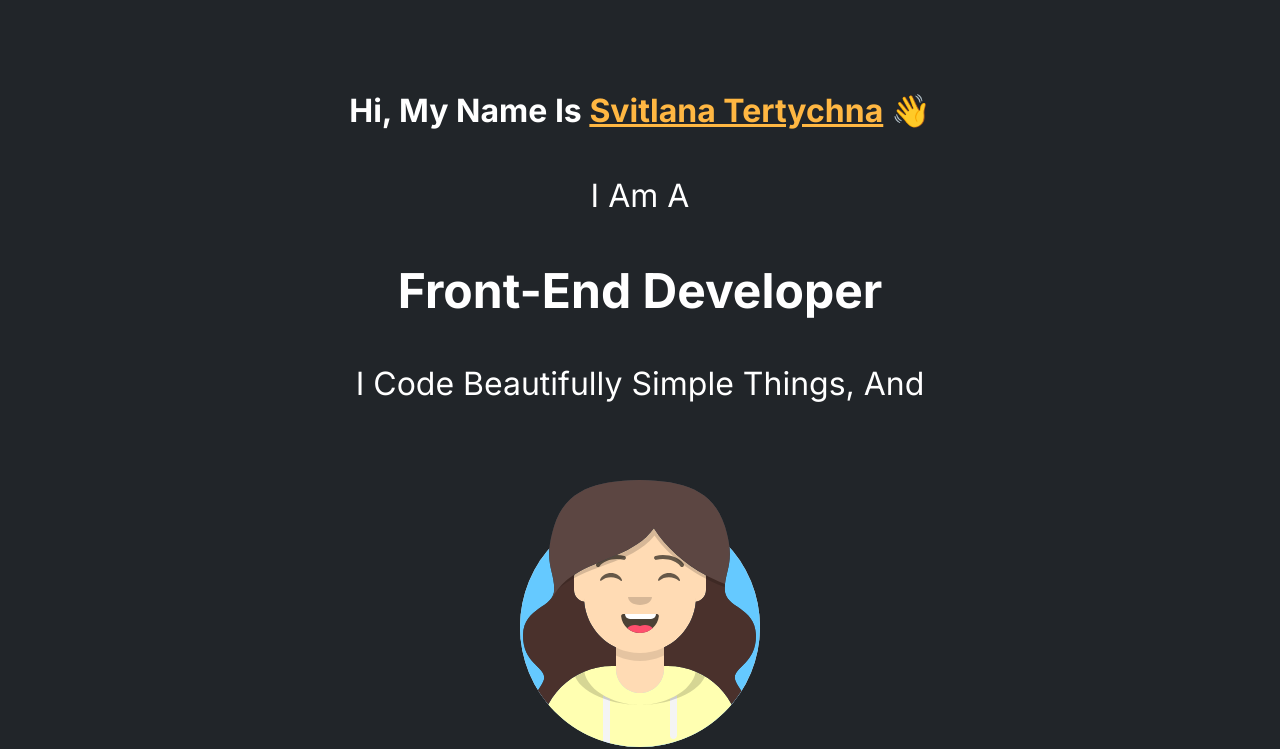
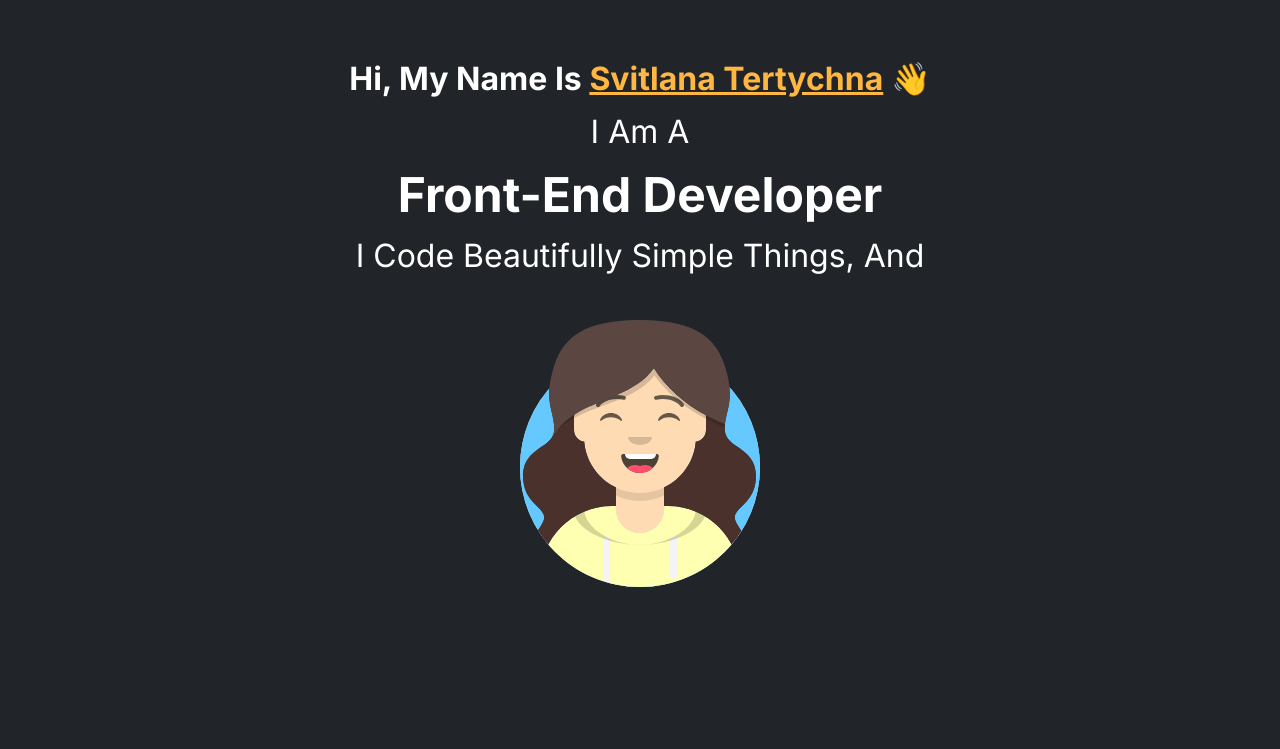
Before and after one commit to tsvetanat/portfolio, a website: page index.html in a window 1280 px wide. Shown: the part 89-838 px from the top of the page. Drawn offline with nearby package versions, Linux system fonts and the light colour scheme.

Commit message:
Update style.css

```diff
--- a/style/style.css
+++ b/style/style.css
@@ -211,7 +211,7 @@ section:nth-of-type(1) .about {
 }
 
 section:nth-of-type(1) p {
-    margin:3rem 0;
+    margin:1rem 0;
 }
 
 section:nth-of-type(1) p:nth-of-type(2) {
@@ -262,7 +262,7 @@ section:nth-of-type(1) .waving-hand {
 
 section:nth-of-type(1) .image {
     width:fit-content;
-    margin:2rem auto;
+    margin:0rem auto;
     border: none;
     padding: 1em 0em;
     transition: all .3s ease;
```
